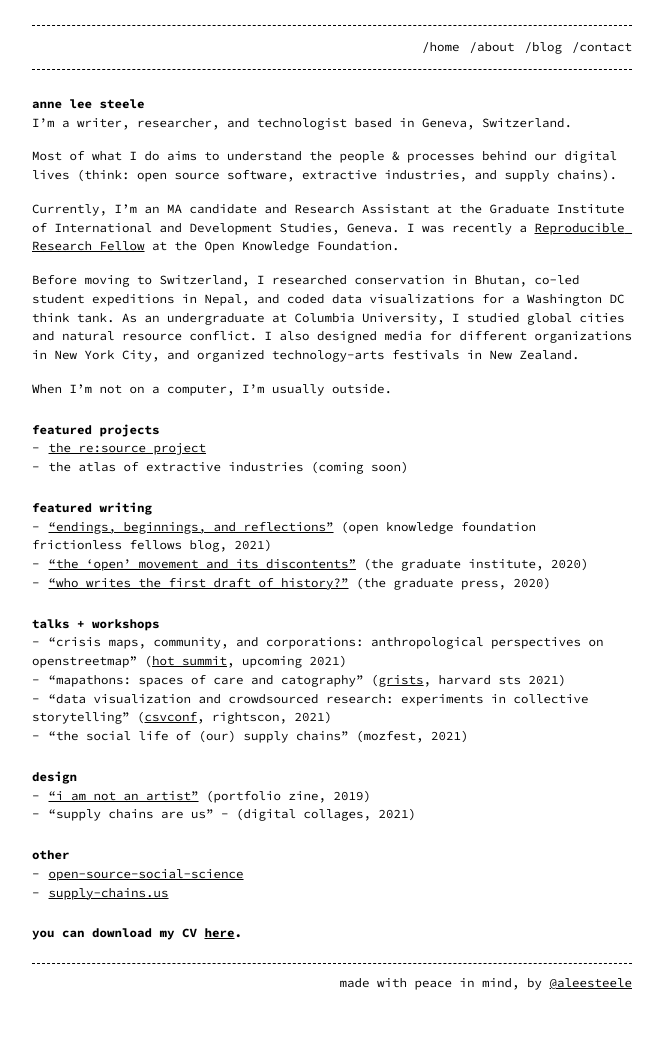
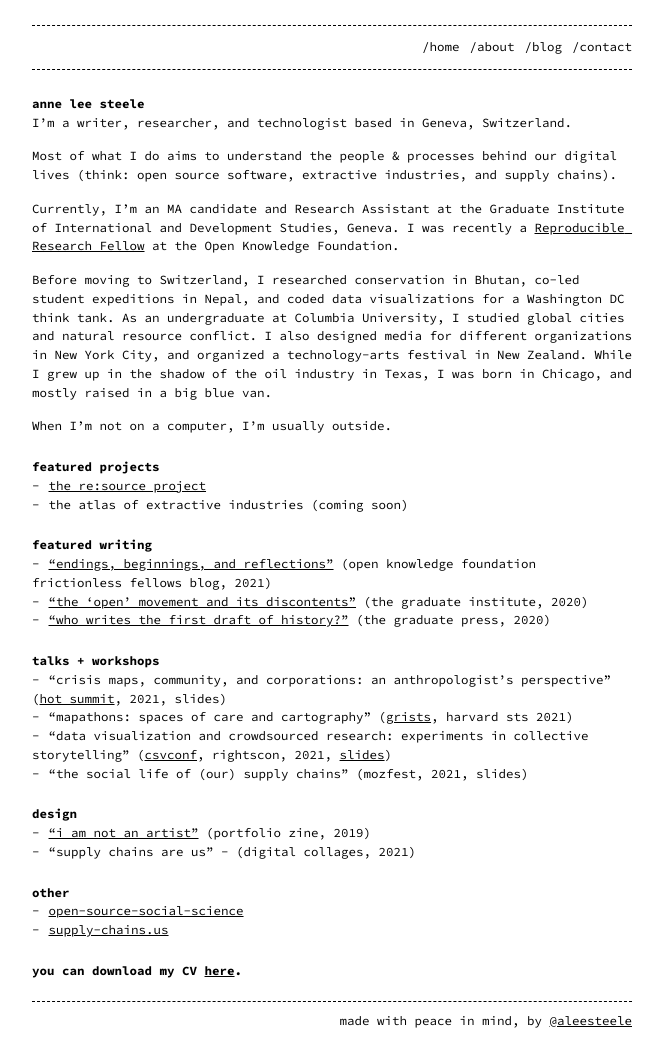
Before and after one commit to riggraz/no-style-please, a Jekyll site: the page built from about.md, in a window 1280 px wide. Shown: the whole page, without its empty margins (308-971 px from the left). Built offline with Jekyll 4.4.1, drawn with Linux system fonts in a browser that asks for light colours; before the commit the page ends 1013 px from its top, so only the background shows below that.

Commit message:
update to bio

```diff
--- a/about.md
+++ b/about.md
@@ -13,7 +13,7 @@ Most of what I do aims to understand the people &amp; processes behind our digit
 
 Currently, I'm an MA candidate and Research Assistant at the Graduate Institute of International and Development Studies, Geneva. I was recently a <a href="https://fellows.frictionlessdata.io/" class="bio-link" photo_url="frictionless.png">Reproducible Research Fellow</a> at the Open Knowledge Foundation.
 
-Before moving to Switzerland, I researched conservation in Bhutan, co-led student expeditions in Nepal, and coded data visualizations for a Washington DC think tank. As an undergraduate at Columbia University, I studied global cities and natural resource conflict. I also designed media for different organizations in New York City, and organized technology-arts festivals in New Zealand.
+Before moving to Switzerland, I researched conservation in Bhutan, co-led student expeditions in Nepal, and coded data visualizations for a Washington DC think tank. As an undergraduate at Columbia University, I studied global cities and natural resource conflict. I also designed media for different organizations in New York City, and organized a technology-arts festival in New Zealand. While I grew up in the shadow of the oil industry in Texas, I was born in Chicago, and mostly raised in a big blue van.
 
 When I'm not on a computer, I'm usually outside.
 
@@ -30,10 +30,10 @@ When I'm not on a computer, I'm usually outside.
 
 # talks + workshops
 
-- "crisis maps, community, and corporations: anthropological perspectives on openstreetmap" (<a href="https://summit.hotosm.org/">hot summit</a>, upcoming 2021)
-- "mapathons: spaces of care and catography" (<a href="gristsconference.wordpress.com/">grists</a>, harvard sts 2021)
-- "data visualization and crowdsourced research: experiments in collective storytelling" (<a href="https://csvconf.com/speakers/#anne-lee-steele">csvconf</a>, rightscon, 2021)
-- "the social life of (our) supply chains" (mozfest, 2021)
+- "crisis maps, community, and corporations: an anthropologist's perspective" (<a href="https://summit.hotosm.org/">hot summit</a>, 2021, slides)
+- "mapathons: spaces of care and cartography" (<a href="gristsconference.wordpress.com/">grists</a>, harvard sts 2021)
+- "data visualization and crowdsourced research: experiments in collective storytelling" (<a href="https://csvconf.com/speakers/#anne-lee-steele">csvconf</a>, rightscon, 2021, <a href="https://zenodo.org/record/4739237#.YJLasi8RqJ8">slides</a>)
+- "the social life of (our) supply chains" (mozfest, 2021, slides)
 
 
 # design
```
